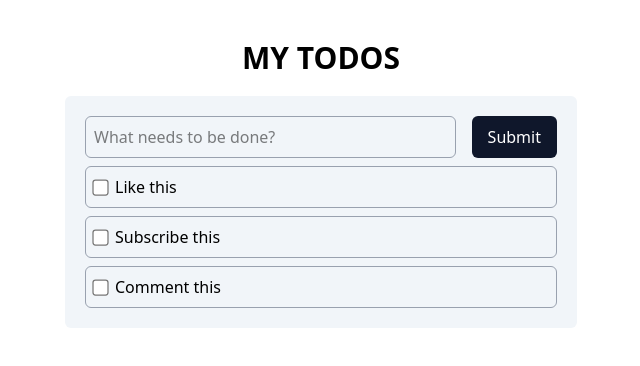
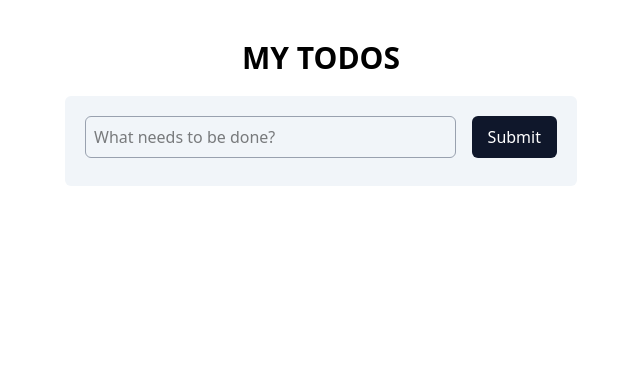
Before and after one commit to dhaniverdant/typescript-todos, a React (Vite) app: page / in a window 1280 px wide. Shown: the top 366 px of the page, without its empty margins (319-959 px from the left). Built offline with nearby package versions, Linux system fonts and the light colour scheme.

Commit message:
disable default dummy todos

```diff
--- a/src/data/todos.ts
+++ b/src/data/todos.ts
@@ -1,19 +1,19 @@
 import type { Todo } from "../types/todo";
 
 export const dummyData: Todo[] = [
-  {
-    id: 1,
-    title: "Like this",
-    completed: false,
-  },
-  {
-    id: 2,
-    title: "Subscribe this",
-    completed: false,
-  },
-  {
-    id: 3,
-    title: "Comment this",
-    completed: false,
-  },
+  // {
+  //   id: 1,
+  //   title: "Like this",
+  //   completed: false,
+  // },
+  // {
+  //   id: 2,
+  //   title: "Subscribe this",
+  //   completed: false,
+  // },
+  // {
+  //   id: 3,
+  //   title: "Comment this",
+  //   completed: false,
+  // },
 ]
```
